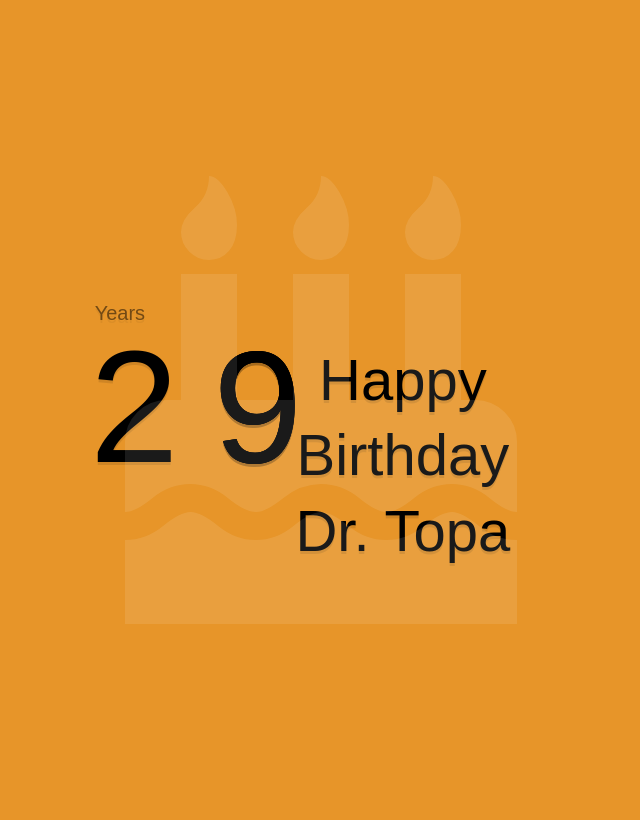
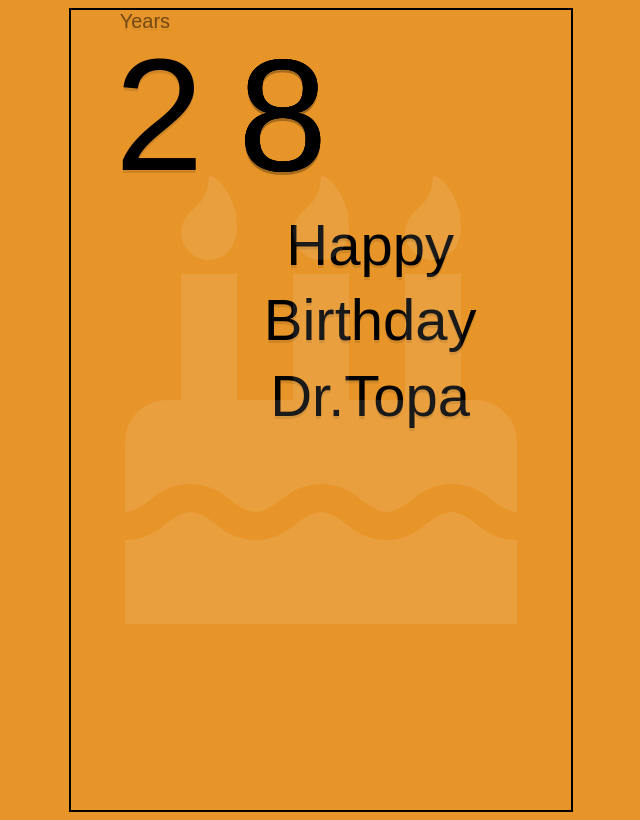
Before and after one commit to Shivam0Anand/birthday, a plain HTML site: page index.html in a window 1280 px wide. Shown: the whole page, without its empty margins (319-959 px from the left). Drawn offline with Linux system fonts and the light colour scheme.

Commit message:
update index.html

```diff
--- a/assets/stylesheets/style.css
+++ b/assets/stylesheets/style.css
@@ -1,12 +1,16 @@
 body {
   background: rgb(231, 149, 41);
 }
+.main{
+  width: 500px;
+  height: 800px;
+  text-align: center;
+  border: 2px solid #000;
+  margin: 0 auto;
+}
 .birthday {
-  position: absolute;
-  left: 50%;
-  top: 50%;
-  transform: translate(-50%, -50%);
   width: 100%;
+  margin: 0 25px;
   text-align: center;
   font-size: 10em;
   font-family: 'Oswald', sans-serif;
@@ -43,20 +47,20 @@ a {
 .frontend:after {
   position: absolute;
   left: -85px;
-  content: "Just try to wish in  Unique Way";
+  content: "";
   font-size: 20px;
   opacity: 0.5;
   white-space: nowrap;
   animation: hide 0.5s 1s ease forwards;
 }
 .frontend-text:after {
-  content: "9";
+  content: "8";
   position: absolute;
   left: 100%;
   animation: f-right 0.75s 0.3s cubic-bezier(0.68, -0.55, 0.265, 1.55) forwards;
 }
 .frontend-text:before {
-  content: "9";
+  content: "8";
   position: absolute;
   right: 100%;
   animation: f-left 0.75s 0.3s cubic-bezier(0.68, -0.55, 0.265, 1.55) forwards;
@@ -102,10 +106,7 @@ a {
   }
 }
 .final {
-  position: absolute;
   font-size: 58px;
-  left: 48%;
-  top: -10px;
   line-height: 1.3;
   opacity: 0;
   animation: show 1s 1.5s cubic-bezier(0.68, -0.55, 0.265, 1.55) forwards;
@@ -122,3 +123,6 @@ a {
   color: rgba(15, 31, 179, 0);
   animation: cake 1s 2s cubic-bezier(0.68, -0.55, 0.265, 1.55) forwards;
 }
+@media all and (width:768px){
+
+}
--- a/index.html
+++ b/index.html
@@ -5,7 +5,7 @@
 		<meta name="viewport" content="width=device-width, initial-scale=1.0">
 		<meta http-equiv="X-UA-Compatible" content="ie=edge">
 
-		<title>javascript-DAY-2: practice-01</title>
+		<title>Birthday</title>
 
 		<!-- Font Family -->
 		<link href="https://fonts.googleapis.com/css?family=Raleway:300,400,500,600,700" rel="stylesheet">
@@ -17,16 +17,18 @@
 		<link rel="stylesheet" href="assets/stylesheets/style.css">
 	</head>
   <body>
+	<main class="main">
 		<div class="birthday">
 			<div class="current">
-				<span>2</span><span>8</span>
+				<span>2</span><span>7</span>
 			</div>
 			<span class="plus">&</span>
 			<div class="frontend">
-				<span class="frontend-text">9</span>
+				<span class="frontend-text">8</span>
 			</div>
-			<div class="final">Happy <span>Birthday</span>Dr. Topa</br></div>
+			<div class="final">&nbsp;&nbsp; Happy <span>&nbsp;&nbsp; Birthday</span>&nbsp;&nbsp; Dr.Topa</br></div>
 		</div>
 		<span class="fa fa-birthday-cake"></span>
+	</main>
   </body>
 </html>
```
Also changed, not shown: assets/media/sss.jpg (added), main.js (deleted).
